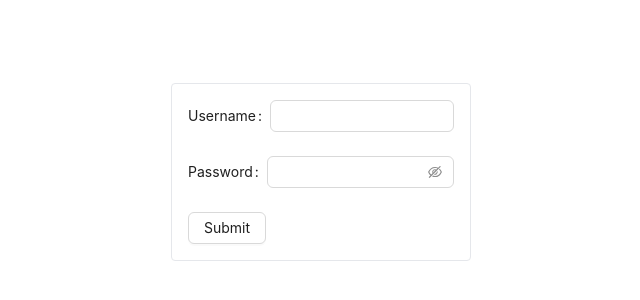
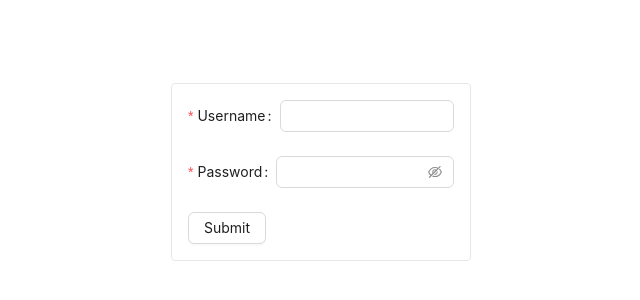
Before and after one commit to imballinst/antd-vite-vs-astro-comparison, an Astro site in the folder astro/: page / in a window 1280 px wide. Shown: the part 228-528 px from the top of the page, 319-959 px from the left. Built offline with nearby package versions, Linux system fonts and the light colour scheme; Astro itself is replaced by a stand-in of ours.

Commit message:
add validation so its more real

```diff
--- a/astro/src/components/TestForm.tsx
+++ b/astro/src/components/TestForm.tsx
@@ -2,16 +2,18 @@ import { Form, Input, Button } from "antd";
 
 export function TestForm() {
   return (
-    <Form>
-			<Form.Item label="Username">
+    <Form onFinish={(values) => {
+			console.info(values)
+		}}>
+			<Form.Item name="username" label="Username" rules={[ { required: true }]}>
 				<Input />
 			</Form.Item>
 
-			<Form.Item label="Password">
+			<Form.Item name="password" label="Password" rules={[ { required: true }]}>
 				<Input.Password />
 			</Form.Item>
 
-			<Button>Submit</Button>
+			<Button htmlType="submit">Submit</Button>
 		</Form>
   )
 }
```
Also changed, not shown: vite/src/App.tsx (+6 -4 lines).
